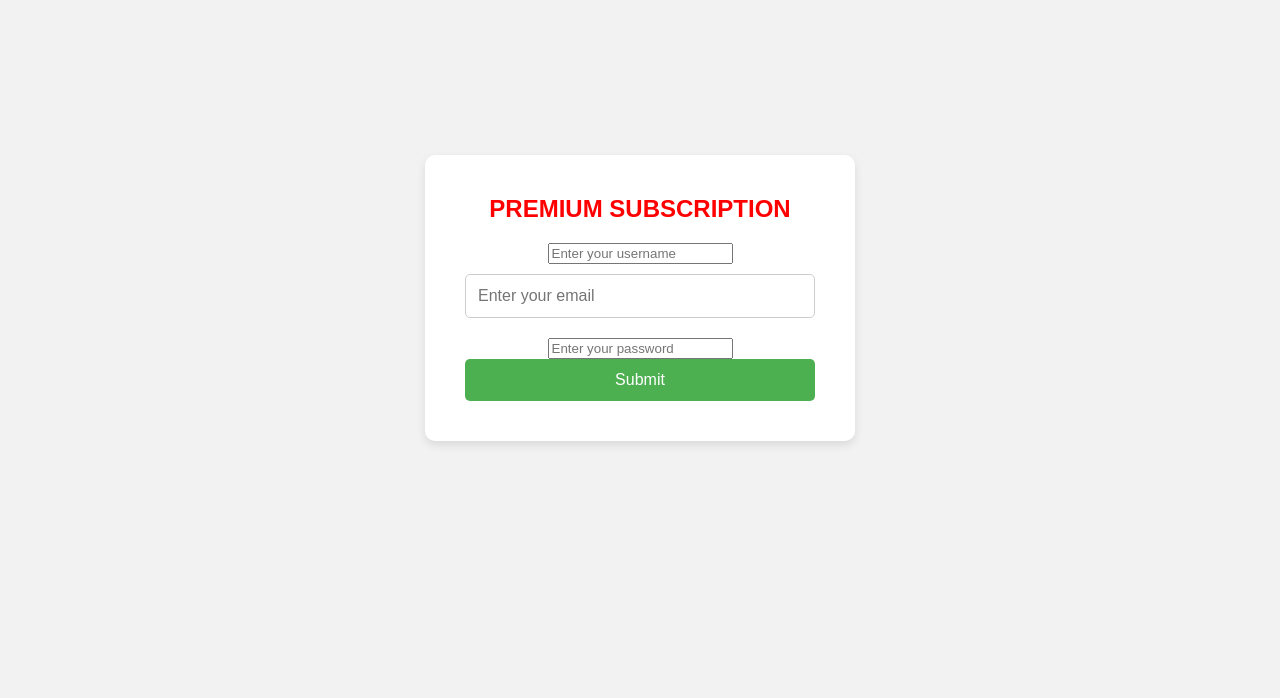
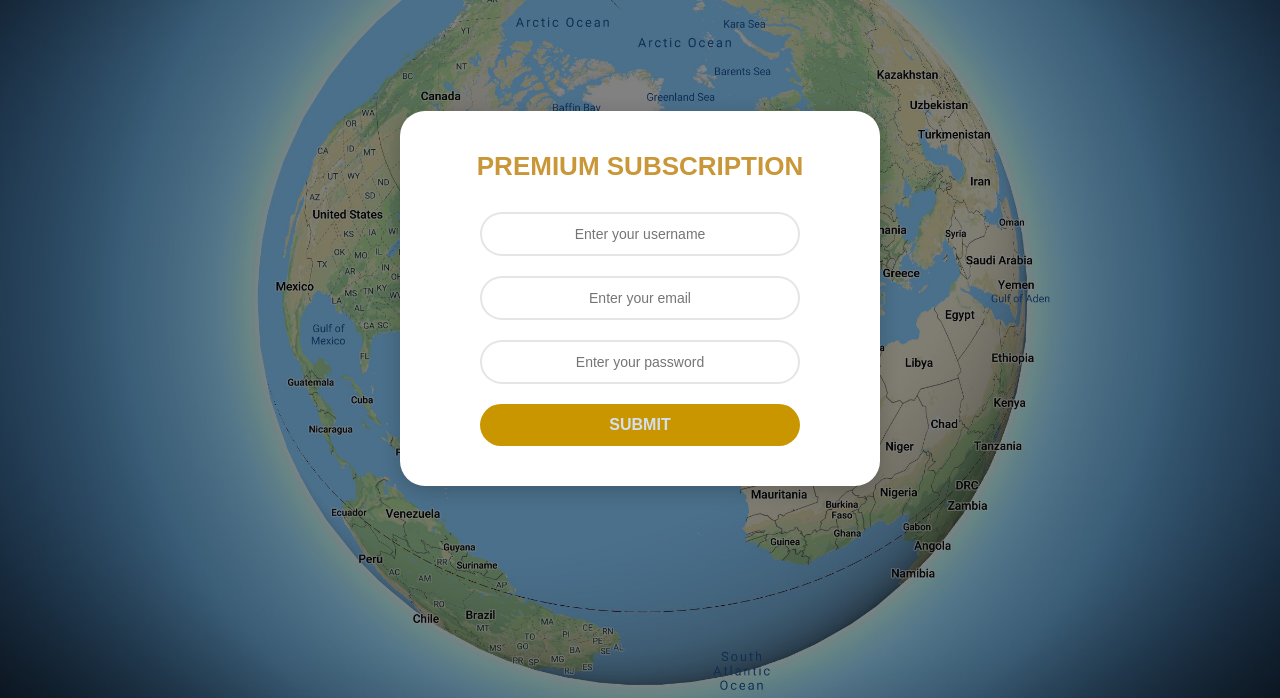
Before and after one commit to sublimebovine/sublimebovine.github.io, a website: page public/premium.html in a window 1280 px wide. Shown: the part 102-800 px from the top of the page. Drawn offline with Linux system fonts and the light colour scheme.

Commit message:
Update premium.html css

```diff
--- a/public/premium.html
+++ b/public/premium.html
@@ -6,8 +6,11 @@
   <title>Premium Subscription</title>
   <style>
     body {
-      font-family: 'Arial', sans-serif;
-      background-color: #f2f2f2;
+      font-family: 'Ubuntu', sans-serif;
+      background-image: url('/images/worldMapBackground.jpg');
+      background-position: center;
+      background-repeat: no-repeat;
+      background-size: cover;
       display: flex;
       justify-content: center;
       align-items: center;
@@ -15,6 +18,7 @@
       margin: 0;
       position: relative;
     }
+
     .logo {
       position: absolute;
       top: 20px;
@@ -22,42 +26,51 @@
       width: 60px;
       height: 60px;
     }
+
     .form-container {
       background-color: white;
       padding: 40px;
-      border-radius: 10px;
-      box-shadow: 0px 4px 10px rgba(0,0,0,0.1);
+      border-radius: 25px;
+      box-shadow: 0px 5px 20px rgba(0,0,0,0.2);
       text-align: center;
-      width: 350px;
+      width: 90%;
+      max-width: 400px;
     }
+
     .premium-heading {
-      color: #ff0000;
-      font-size: 24px;
-      margin-bottom: 20px;
+      color: #C99738;
+      font-size: 26px;
+      margin-bottom: 30px;
       font-weight: bold;
     }
-    input[type="email"] {
-      width: 100%;
-      padding: 12px;
-      margin-top: 10px;
+
+    input {
+      width: 80%;
+      padding: 12px 20px;
+      border-radius: 25px;
+      border: 2px solid rgba(0, 0, 0, 0.1);
+      font-size: 14px;
       margin-bottom: 20px;
-      border: 1px solid #ccc;
-      border-radius: 5px;
-      font-size: 16px;
+      text-align: center;
       box-sizing: border-box;
+      outline: none;
     }
+
     button {
-      background-color: #4CAF50;
-      color: white;
-      padding: 12px 24px;
+      background-color: #C99600;
+      color: #D3DFF0;
+      padding: 12px 30px;
       border: none;
-      border-radius: 5px;
+      border-radius: 25px;
       font-size: 16px;
       cursor: pointer;
-      width: 100%;
+      width: 80%;
+      text-transform: uppercase;
+      font-weight: bold;
     }
+
     button:hover {
-      background-color: #45a049;
+      background-color: #C99000;
     }
   </style>
 </head>
```
